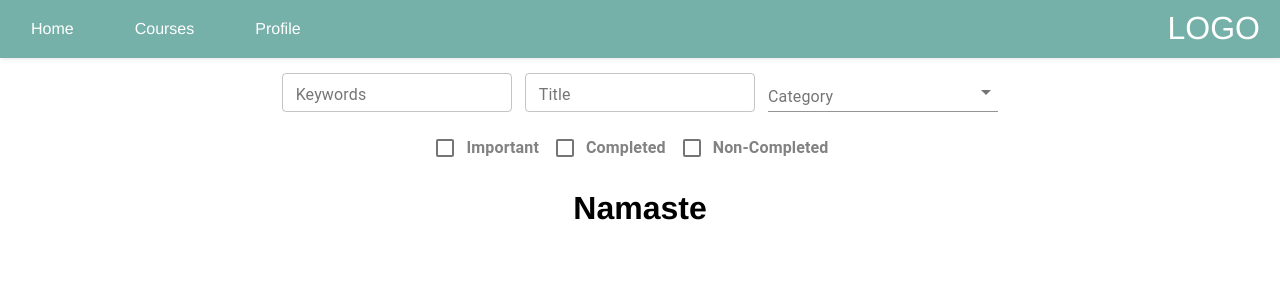
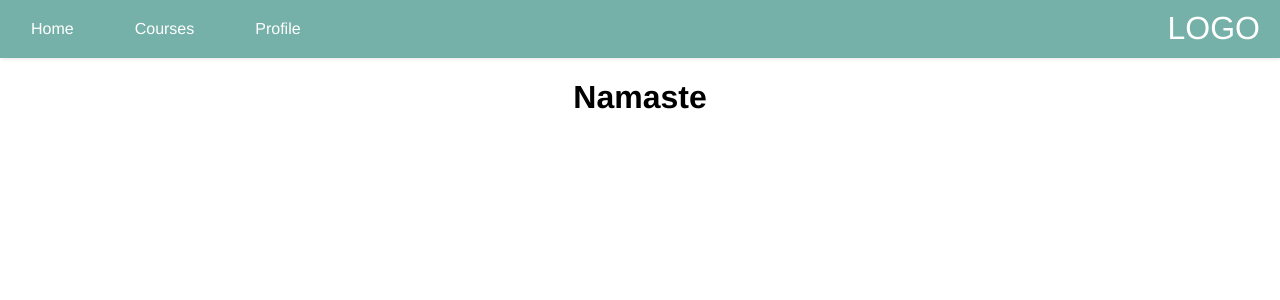
Before and after one commit to WildCodeSchool/bucharest-project3-online-library, a React (Create React App) app in the folder client/: page / in a window 1280 px wide. Shown: the top 300 px of the page. Built offline with nearby package versions, Linux system fonts and the light colour scheme.

Commit message:
pre-commit before merge of cardComponent

```diff
--- a/client/package.json
+++ b/client/package.json
@@ -3,7 +3,7 @@
   "version": "0.1.0",
   "private": true,
   "dependencies": {
-    "@material-ui/core": "^4.7.1",
+    "@material-ui/core": "^4.7.2",
     "@material-ui/icons": "^4.5.1",
     "@testing-library/jest-dom": "^4.2.4",
     "@testing-library/react": "^9.3.2",
--- a/client/src/App.js
+++ b/client/src/App.js
@@ -14,7 +14,7 @@ function App() {
   return (
     <div className="App">
       <Navbar />
-      <Filter />
+      {/* <Filter /> */}
       <Switch>
         <Route exact path="/" component={Home} />
         <Route path="/courses" component={Courses} />
--- a/client/src/components/filter/filter.js
+++ b/client/src/components/filter/filter.js
@@ -1,4 +1,4 @@
-import React, { useState } from 'react'
+import React from 'react'
 import TextField from '@material-ui/core/TextField';
 import MenuItem from '@material-ui/core/MenuItem';
 import Select from '@material-ui/core/Select';
```
Also changed, not shown: 1 other file (tests, documents, lock files or other folders).
